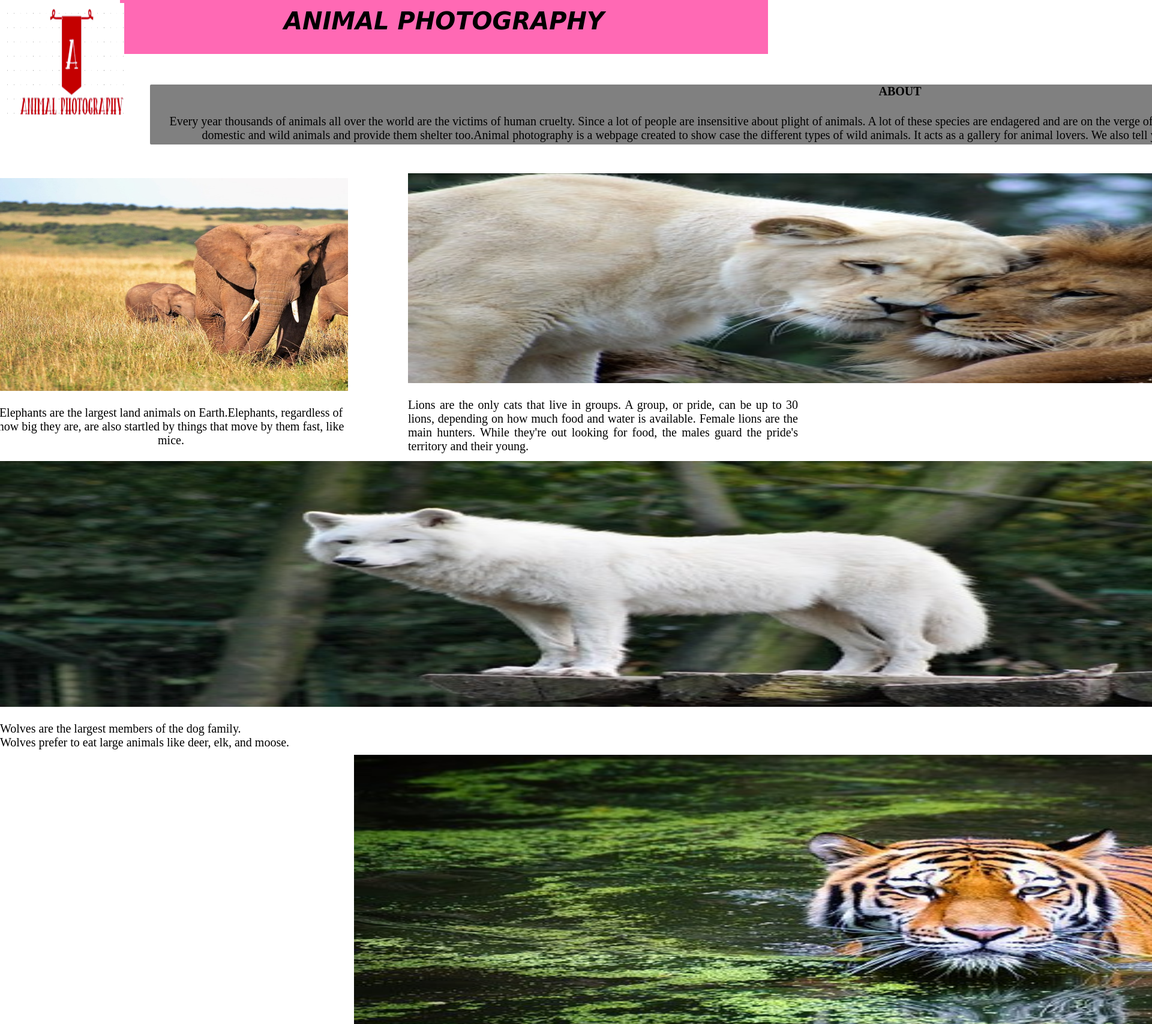
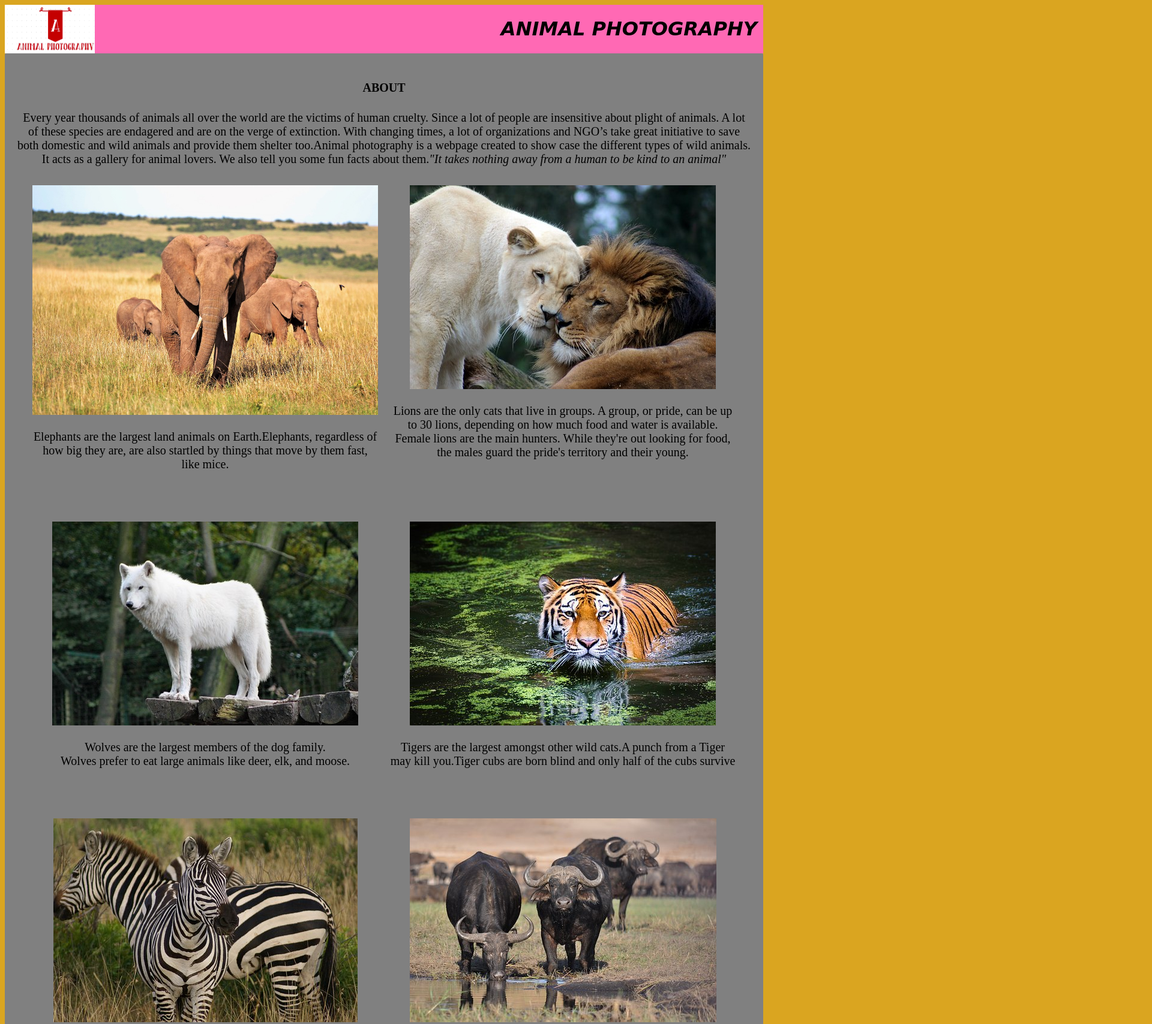
Before and after one commit to RhonaJoyKe/Photography, a plain HTML site: page index.html in a window 1280 px wide. Shown: the top 1708 px of the page at 60% size, 1920 px wide, since content can reach past the window. Drawn offline with Linux system fonts and the light colour scheme.

Commit message:
Styling the whole page using alignment with flexbox

```diff
--- a/index.html
+++ b/index.html
@@ -5,79 +5,91 @@
         <meta name="viewport">
         <link rel="stylesheet"type="text/css"href="style.css">
     </head>
+
     <body>
-     <div class="title"><p > <h1><em >ANIMAL PHOTOGRAPHY</em></h1></p></div>
-     <div class="logo">
-        <img src="Images/logo.png"alt="" width="200px"height="200px">
+        <header>
+            <div class="heading">
+                <img class="logo" src="Images/logo.png" alt="logo">
+                    <h1 style="margin-right: 10px;"><em>ANIMAL PHOTOGRAPHY</em></h1>
             </div>
+        </header>
             <div class="about">
                 <strong><h4>ABOUT</h4></strong><p></p>Every year thousands of animals all over the world are the victims of human cruelty. Since a lot of people are insensitive about plight of animals. A lot of these species are endagered and are on the verge of extinction. With changing times, a lot of organizations and NGO’s take great initiative to save both domestic and wild animals and provide them shelter too.Animal photography is a webpage created to show case the different types of wild animals.
                 It acts as a gallery for animal lovers.
                 We also tell you some fun facts about them.<em>"It takes nothing away from a human to be kind to an animal"</em>
                 <!--<img src="Images/wild.gif"alt="" width="900px" height="200px" ALIGN="left">-->
             <div>
-        <div class="elephant">
-            <img src="Images/elephants.jpg"alt="" width="900px" height="355px">
+
+            <div class="align-divs">
+                <div>
+                    <img src="Images/elephants.jpg" alt="" width="100%">
                 <p>Elephants are the largest land animals on Earth.Elephants, regardless of how big they are, are also startled by things that move by them fast, like mice. </p>
                 </div>
-    <div class="lion">
-    <img src="Images/lion.jpg"alt=""width="1800px" height="350px">
+                <div>
+                    <img src="Images/lion.jpg" alt="">
                     <p>Lions are the only cats that live in groups. A group, or pride,
                     can be up to 30 lions, depending on how much food and water is available.
                     Female lions are the main hunters. While they're out looking for food,
                     the males guard the pride's territory and their young.</p></div>
                 </div>
+            </div>
 
-<div class="wolf">
-    <img src="Images/wolf.jpg"alt=""  width="2300px" height="410px">
+        <div class="align-divs">
+            <div>
+                <img src="Images/wolf.jpg" alt="">
                 <p>Wolves are the largest members of the dog family.<br> Wolves prefer to eat large animals like deer, elk, and moose.
                 </p>
             </div>
 
 
-<div class="tiger">
-    <img src="Images/Tiger.jpg"alt=""width="1800px" height="500px">
+            <div>
+                <img src="Images/Tiger.jpg" alt="">
             <p>Tigers are the largest amongst other wild cats.A punch from a Tiger may kill you.Tiger cubs are born blind and only half of the cubs survive</p>
             </div>
+        </div>
 
-
+<!--
         <div class="leopard">
-    <img src="Images/leopard.jpg"alt="" width="1800 px" height="400px">
+            <img src="Images/leopard.jpg" alt="">
         <p class="leo">Leopards are renowned for their agility. <br>They run up to 58km/h . <br>They are also very strong swimmers.
         </p>
-</div>
-<div class="zebra">
-    <img src="Images/zebra.jpg"alt="" width="2500px" height="300px"ALIGN="left">
+        </div> -->
+
+        <div class="align-divs">
+            <div>
+                <img src="Images/zebra.jpg" alt="">
                 <p>Zebras do not have stripes on their bellies, and those on their head and body are narrower than the ones on their rump. Even within each species, no two zebras have the same stripes; they are as unique as fingerprints.</p>
             </div>
-<div class="buffalo">
-    <img src="Images/Buffalo.jpg"alt=""ALIGN="right" width="2500px" height="400px">
+            <div>
+                <img src="Images/Buffalo.jpg" alt="">
                 <p>
                     Buffalo live mostly on the plains, but some are known to inhabit river valleys as well as forests. Plains Indians used every part of the buffalo to help them survive. Their hides were used for clothing, blankets and shelters, meat was used for food, and bones were used for tools and toys. Horns were used for cups and spoons while tendons were used for thread and bowstrings. Buffalo chips were used for fuel.
-
-
                 </p>
             </div>
-<div class="rhino">
-    <img src="Images/rhino.jpg"alt="" width="2500px" height="500px"><p>
+        </div>
+
+        <div class="align-divs">
+            <div>
+                <img src="Images/rhino.jpg" alt=""><p>
                     There are five species of Rhinos.THey have poor vision.Two African – black and white rhinos – and three Asian – greater one-horned, Sumatran and Javan rhinos. Three of these (black, Sumatran and Javan) are listed as ‘critically endangered’ by IUCN – there are thought to be fewer than 70 Javan and 100 Sumatran rhinos left in the wild, meaning their populations are truly under threat of extinction.
                 </p>
             </div>
-<div class="hippo">
-    <img src="Images/hippo-3645654__340.jpg"alt="" ALIGN="left" height="700px" width="2500px">
+            <div>
+                <img src="Images/hippo-3645654__340.jpg" alt="" width="100%">
                 <p>Hippo’s Cannot Swim.They Have Incredibly Sensitive Skin.They Cannot Breathe Underwater
                 </p>
             </div>
-<div class="giraffe">
-    <img src="Images/girraffe.jpg"height="1000px" width="2200px">
+        </div>
+
+        <div class="align-divs">
+            <div style="margin-right: 2rem;">
+                <img src="Images/girraffe.jpg" width="100%">
                 <p>Giraffes are the tallest mammals on Earth. Their legs alone are taller than many humans—about 6 feet.</p>
             </div>
-<!--<div class="croco">
-    <img src="Images/croco.jpg"alt=""width="1500px" height="400px">
+            <div>
+                <img src="Images/croco.jpg" alt="" width="100%">
                 <p>They are the biggest reptiles on Earth.Crocodiles are closely related to dinosaurs and birds.Crocodiles really do produce tears</p>
             </div>
--->
-
-
+        </div>
     </body>
 </html>
--- a/style.css
+++ b/style.css
@@ -1,132 +1,39 @@
 body{
-width:100%;
-height: 100 vh;
-padding:0px;
-margin:0px;
-/*background-color: goldenrod;*/
+background-color: goldenrod;
 }
-html{
-    height:200%;
-    width:100%
-}
-.title{
-    font-weight: 700px;
-    font-size: 20px;
-    color: black;
-    position:relative;left:200px; bottom: 20px;
-    margin-bottom: 5px;
-    margin-right: 200px;
-    padding:5px;
+
+.heading{
+   display: flex;
+   justify-content: space-between;
+    /* color: black; */
     text-align: center;
     font-family: cursive;
-    border-radius:25px solid red;
     background-color: hotpink;
+}
 
+.logo{
+    width:150px;
+}
 
+.align-divs {
+   display: flex;
+   justify-content: space-between;
+   padding: 2rem 1rem;
 }
-.logo{
 
-    margin-bottom: 15px;
-    position:relative; left: 2px ;bottom:110px;
-    margin-left: 5px;
-    height: 250px;
-    width:200px;
-    overflow: hidden;
+.align-divs > div {
+   width: 100%;
+   margin: 0 10px;
+}
 
-    }
  .about{
-        position: relative; left:250px; bottom:250px;
-        height:100px;
-        width:2500px;
         font-size: 20px;
         font-weight: 400;
+        padding: 20px;
         color: black;
         border-radius: 2px;
         text-align: center;
-        margin-top: 20px;
         background-color: gray;
+        margin-bottom: 3rem;
       /*  background-image: url(/IP1_Photography/Images/deer.jpg);*/
-
     }
-
-.lion{
- position: relative ; left:400px; bottom:400px;
-    margin-left: 30px;
-    text-align: justify;
-    font-size: 20px;
-    width:650px;
-    height:400px;
-
-}
-
-.elephant{
-position: relative; right:280px; top:60px;
-margin-left:20px;
-overflow: hidden;
-font-size: 20px;
-height:452px;
-width:590px;
-
-}
-.wolf {
-    width: 850px;;
-    height:450px;
-    position:relative;right:250px;bottom:320px;
-    margin-top: 0px;
-    font-size: 20px;
-    text-align: left;
-   }
-
-.tiger{
-     font-size:20px;
-    position:relative;right:10px;bottom:280px;
-
-     }
-     .leopard {
-        width:350px;
-        height:250px;
-        position:relative; right:300px; bottom:300px;
-        text-align: right;
-        font-size:20px;
-        margin-top:70px;
-        }
-
-     .zebra{
-        width:350px;
-         height:600px;
-         position:relative;right:250px; top:10px;
-         font-size: 20px;
-         text-align: left;
-         }
-     .buffalo{
-        width:450px;
-        height:300px;
-        position: relative; left:800px;bottom: 100px;
-        font-size: 20px;
-        text-align: left;
-        margin-left: 0px;
-
-
-        }
-
-     .rhino{
-        width:300px;
-       height:60px;
-       position:relative;right:250px; top:100px;
-       text-align: justify;
-       font-size: 20px;
-        }
-     .hippo{
-        width:450px;
-        height:600px;
-        position:relative;right:250px;top:900px;
-        text-align:justify;
-        font-size:20px;
-           }
-
-     .giraffe{
-         height:fit-content;
-         position:relative;right:5px; top:1000px;
-         font-size: 20px;
-         text-align: right;
-     }
```
Lines whose indentation alone changed are shown as unchanged.
